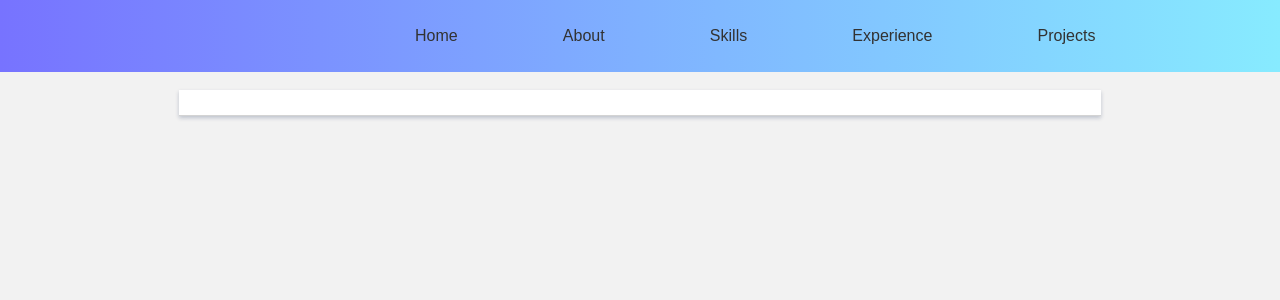
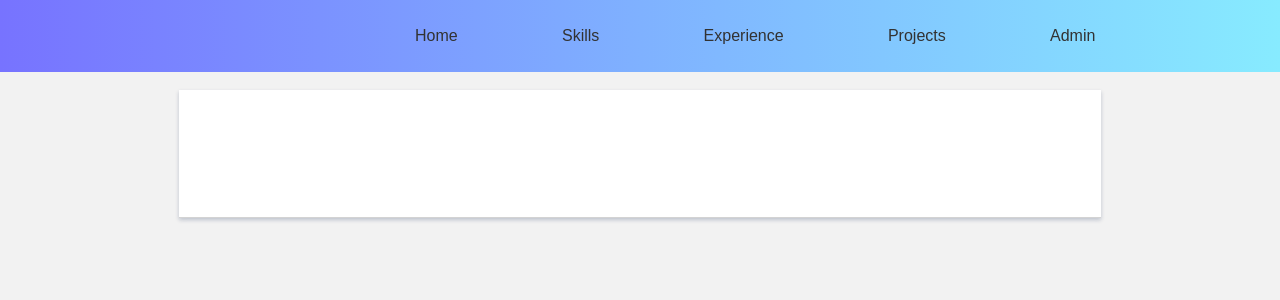
Before and after one commit to aliahdab/Portfolio-Project, a React (Create React App) app: page /projects in a window 1280 px wide. Shown: the top 300 px of the page. Built offline with nearby package versions, Linux system fonts and the light colour scheme.

Commit message:
add references

```diff
--- a/src/App.css
+++ b/src/App.css
@@ -73,7 +73,7 @@ a:hover {
 .admin-container,
 .experience-container,
 .skills-container,
-.project-container {
+.projects-container {
   max-width: 70%;
   margin: 7% auto;
   padding: 1%;
@@ -138,7 +138,8 @@ img {
 }
 
 .experience-section-title,
-.skills-section-title {
+.skills-section-title,
+.project-section-title {
   margin: 10%;
   font-weight: bold;
   font-size: 1.4em;
@@ -206,3 +207,7 @@ textarea {
   width: 300%;
   height: 100%;
 }
+
+.project-description {
+  margin: 3%;
+}
--- a/src/App.js
+++ b/src/App.js
@@ -7,6 +7,7 @@ import { BrowserRouter as Router, Switch, Route } from 'react-router-dom';
 import Skills from './components/Skills';
 import Projects from './components/Projects.js';
 import Admin from './components/Admin.js';
+
 
 
 class App extends Component {
@@ -22,6 +23,7 @@ class App extends Component {
             <Route path="/projects" component={Projects} />
             <Route path="/admin" component={Admin} />
             <Route path="/" exact component={Home} />
+
           </Switch>
         </div>
       </Router>
--- a/src/components/Chart.js
+++ b/src/components/Chart.js
@@ -14,7 +14,6 @@ class Chart extends Component {
             distributed: true,
           }
         },
-
         grid: {
           column: {
             colors: ['#e6fff8', '#ffffe6', '#ffe6ff']
--- a/src/components/Navigation.js
+++ b/src/components/Navigation.js
@@ -9,12 +9,8 @@ function Navigation() {
         <div className="main_menu">
           <nav className="navbar">
             <ul className="navigation-container">
-
               <Link to="/Home" >
                 <li>Home</li>
-              </Link>
-              <Link to="/Admin" >
-                <li>About</li>
               </Link>
               <Link to="/Skills" >
                 <li>Skills</li>
@@ -25,7 +21,9 @@ function Navigation() {
               <Link to="/Projects" >
                 <li>Projects</li>
               </Link>
-
+              <Link to="/Admin" >
+                <li>Admin</li>
+              </Link>
             </ul>
           </nav>
         </div>
--- a/src/components/Projects.js
+++ b/src/components/Projects.js
@@ -4,9 +4,16 @@ class Projects extends Component {
 
   render() {
     return (
-      <section className="project-container">
-
-      </section>
+      <div >
+        <section class="projects-container">
+          <div className="project-section-title"></div>
+          <div class="project-description">
+            <p></p>
+          </div>
+          <div class='project-creation-date'></div>
+          <div class='project-address'></div>
+        </section>
+      </div>
     )
   }
 }
```
Also changed, not shown: src/components/About.js (deleted, +0 -10 lines), src/components/References.js (added, +34 -0 lines).
